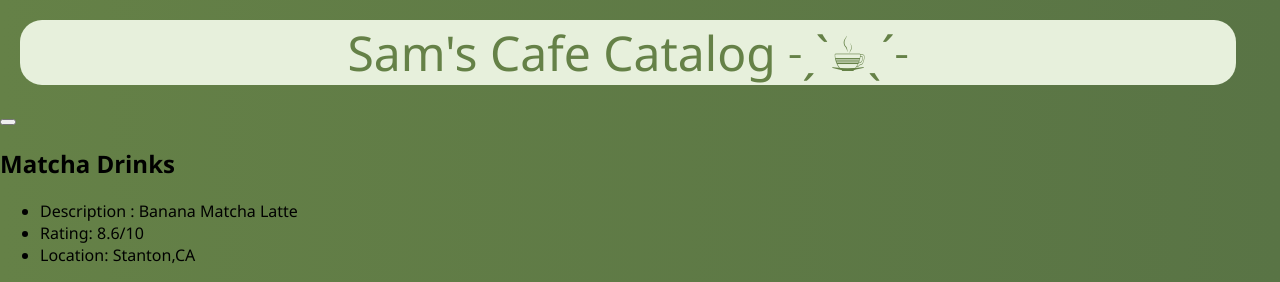
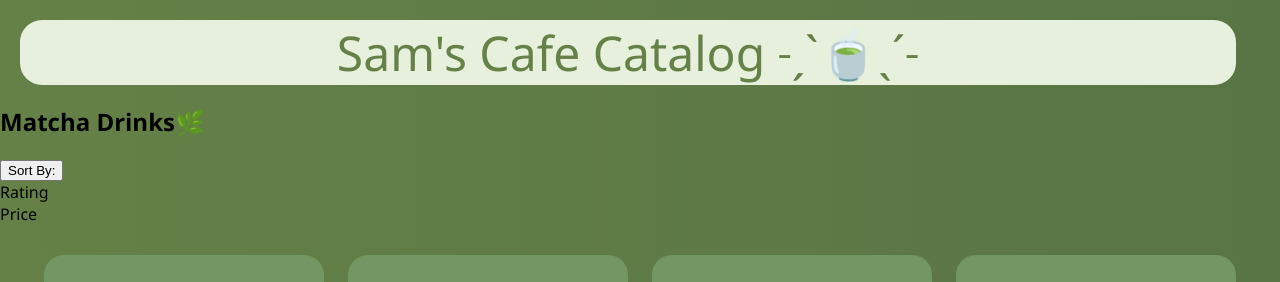
Before and after one commit to samahorro/MyPersonalCatalog, a plain HTML site: page index.html in a window 1280 px wide. Shown: the top 282 px of the page. Drawn offline with Linux system fonts and the light colour scheme.

Commit message:
Update index.html

```diff
--- a/index.html
+++ b/index.html
@@ -4,25 +4,28 @@
     <title>Sam's Personal Catalog</title>
     <meta name="description" content="Sam's Personal Catalog" />
     <link rel="stylesheet" href="style.css" />
-    <script type="text/javascript" src="scripts.js"></script>
   </head>
 
   <body>
+    <!-- Main Header -->
     <header class="main-header">
-      <h1 class="title">Sam's Cafe Catalog ˗ˏˋ☕ˎˊ˗</h1>
+      <h1 class="title">Sam's Cafe Catalog ˗ˏˋ🍵ˎˊ˗</h1>
     </header>
 
-    <div class="details">
-      <button type="button"></button>
+    <h2>Matcha Drinks🌿</h2>
+
+    <!-- Dropdown for Sorting -->
+    <div class="dropdown">
+      <button class="sort-btn">Sort By:</button>
+
+      <div class="content" id="dropdown">
+        <div class="item" data-sort="Rating">Rating</div>
+        <div class="item" data-sort="Price">Price</div>
+      </div>
     </div>
 
-    <h2>Matcha Drinks</h2>
-    <ul>
-      <li>Description : Banana Matcha Latte</li>
-      <li>Rating: 8.6/10</li>
-      <li>Location: Stanton,CA</li>
-    </ul>
-
+    <!-- Container where drink cards will be displayed with the array-->
     <div id="card-container"></div>
+    <script type="text/javascript" src="scripts.js"></script>
   </body>
 </html>
```
